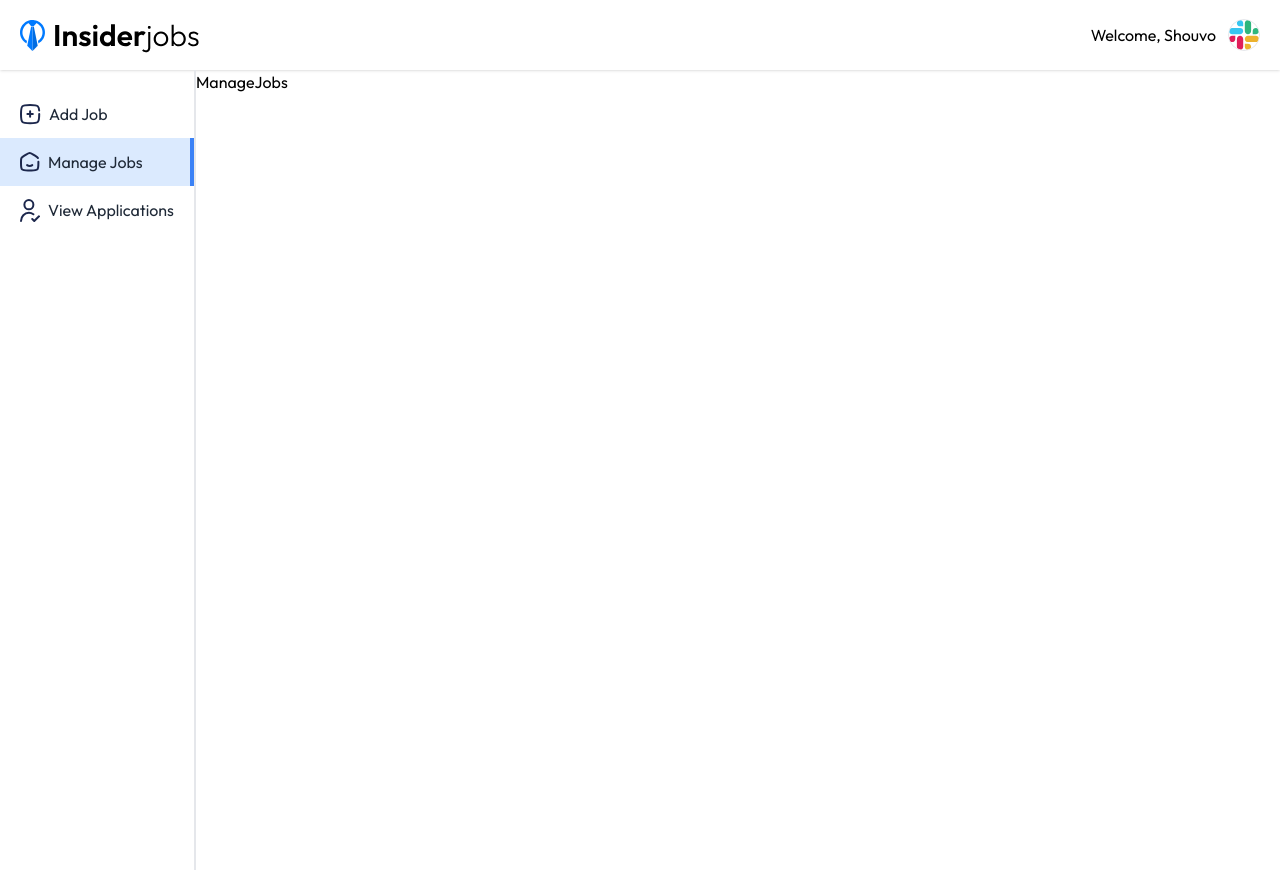
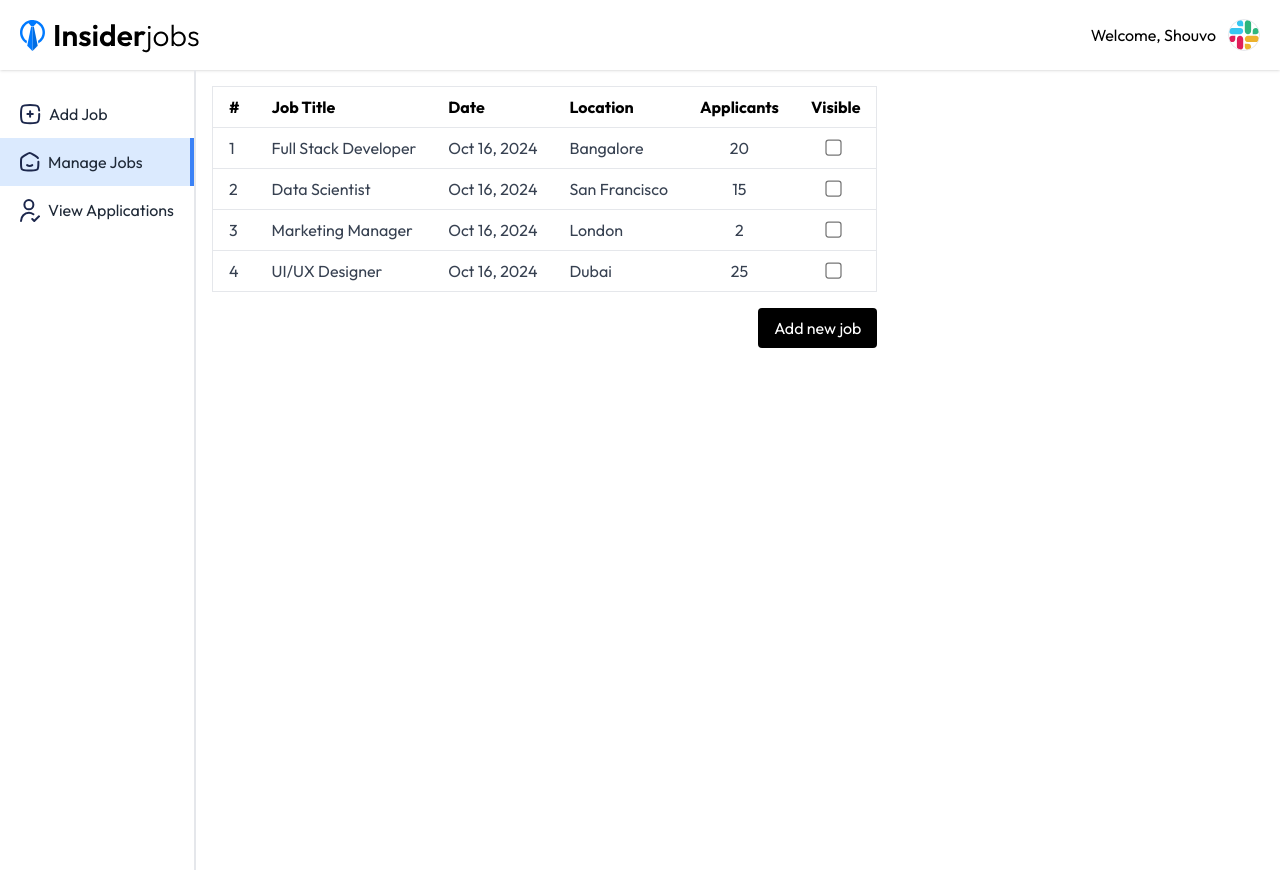
Before and after one commit to jahidulislam69/JobPortal, a React (Vite) app in the folder Client/: page /dashboard/manage-jobs in a window 1280 px wide. Built offline with nearby package versions, Linux system fonts and the light colour scheme.

Commit message:
Manage jobs and slight change o applications

```diff
--- a/Client/src/Pages/Applications.jsx
+++ b/Client/src/Pages/Applications.jsx
@@ -32,14 +32,14 @@
             }
         </div>
         <h2 className='text=xl font-semibold mb-4'>Jobs Applied</h2>
-        <table className='min-w-ful bg-white border rounded-lg'>
+        <table className='min-w-full bg-white border rounded-lg'>
           <thead>
             <tr>
               <th className='py-3 px-4 border-b text-left'>Company</th>
               <th className='py-3 px-4 border-b text-left '>Job Title</th>
               <th className='py-3 px-4 border-b text-left max-sm:hidden'>Location</th>
               <th className='py-3 px-4 border-b text-left max-sm:hidden'>Date</th>
-              <th className='py-3 px-4 border-b text-left'>Status</th>
+              <th className='py-3 px-4 border-b text-center'>Status</th>
             </tr>
           </thead>
           <tbody>
@@ -52,7 +52,7 @@
                 <td className='py-2 px-4 border-b'>{job.title}</td>
                 <td className='py-2 px-4 border-b max-sm:hidden'>{job.location}</td>
                 <td className='py-2 px-4 border-b max-sm:hidden'>{moment(job.date).format('ll')}</td>
-                <td className='py-2 px-4 border-b'><span className={`${job.status === 'Accepted' ? 'bg-green-100': job.status === 'Rejected' ? 'bg-red-100' : 'bg-blue-100'} px-4 py-1.5 rounded`}>{job.status}</span></td>
+                <td className='py-2 px-4 border-b text-center'><span className={`${job.status === 'Accepted' ? 'bg-green-100': job.status === 'Rejected' ? 'bg-red-100' : 'bg-blue-100'} px-4 py-1.5 rounded`}>{job.status}</span></td>
               </tr>
             ):(null))}
           </tbody>
--- a/Client/src/Pages/ManageJobs.jsx
+++ b/Client/src/Pages/ManageJobs.jsx
@@ -1,8 +1,46 @@
 import React from 'react'
+import { manageJobsData } from '../assets/assets'
+import moment from 'moment'
+import {useNavigate} from 'react-router-dom'
 
 const ManageJobs = () => {
+
+  const navigate = useNavigate()
+
   return (
-    <div>ManageJobs</div>
+    <div className='container p-4 max-w-5xl'>
+      <div className='overflow-x-auto'>
+        <table className='min-w-full bg-white border border-gray-200 max-sm:text-sm'>
+          <thead>
+            <tr>
+              <th className='py-2 px-4 border-b text-left max-sm:hidden'>#</th>
+              <th className='py-2 px-4 border-b text-left'>Job Title</th>
+              <th className='py-2 px-4 border-b text-left max-sm:hidden'>Date</th>
+              <th className='py-2 px-4 border-b text-left max-sm:hidden'>Location</th>
+              <th className='py-2 px-4 border-b text-center'>Applicants</th>
+              <th className='py-2 px-4 border-b text-left'>Visible</th>
+            </tr>
+          </thead>
+          <tbody>
+            {manageJobsData.map((job,index)=>(
+              <tr className='text-gray-700' key={index}>
+                <td className='py-2 px-4 border-b max-sm-hidden'>{index+1}</td>
+                <td className='py-2 px-4 border-b'>{job.title}</td>
+                <td className='py-2 px-4 border-b max-sm-hidden'>{moment(job.date).format(`ll`)}</td>
+                <td className='py-2 px-4 border-b max-sm-hidden'>{job.location}</td>
+                <td className='py-2 px-4 border-b text-center'>{job.applicants}</td>
+                <td className='py-2 px-4 border-b'>
+                  <input className='scale-125 ml-4' type="checkbox" />
+                </td>
+              </tr>
+            ))}
+          </tbody>
+        </table>
+      </div>
+      <div className='mt-4 flex justify-end'>
+        <button onClick={()=> navigate('/dashboard/add-job')} className='bg-black text-white py-2 px-4 rounded'>Add new job</button>
+      </div>
+    </div>
   )
 }
 
```
